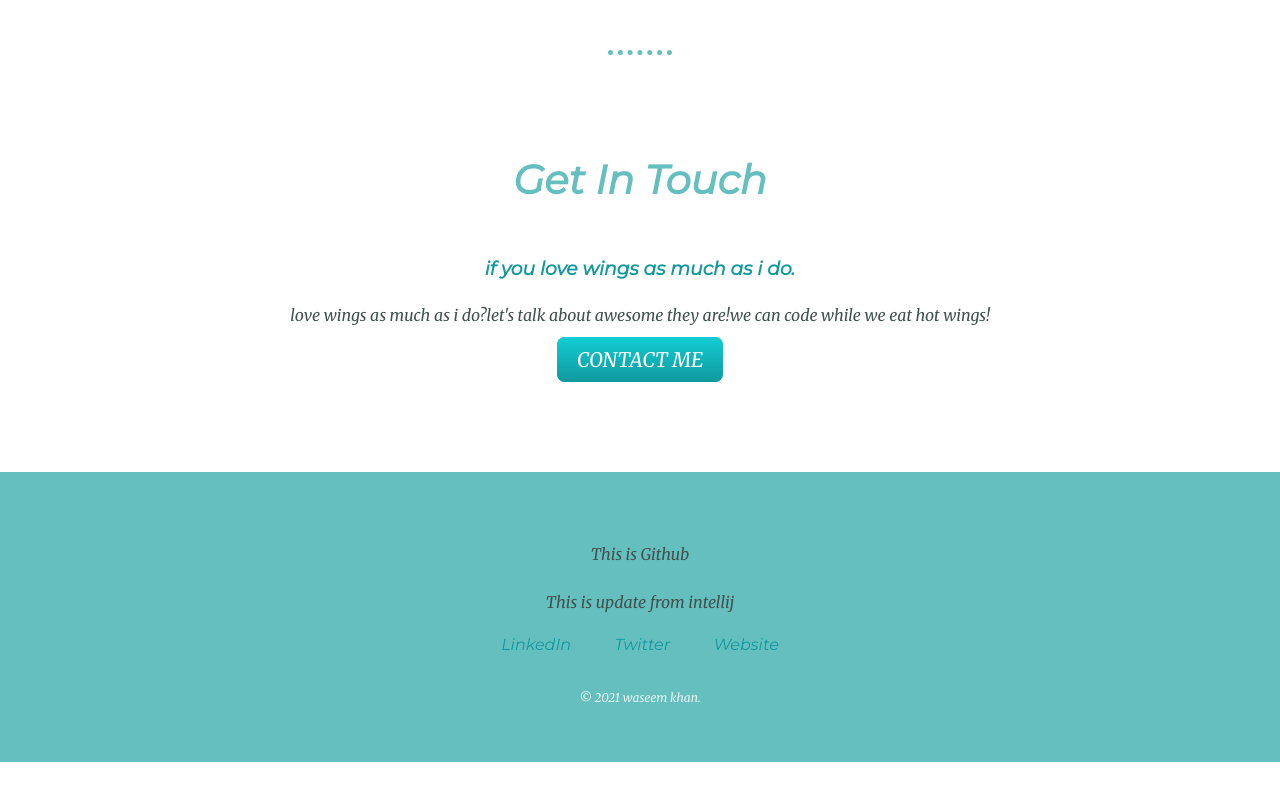
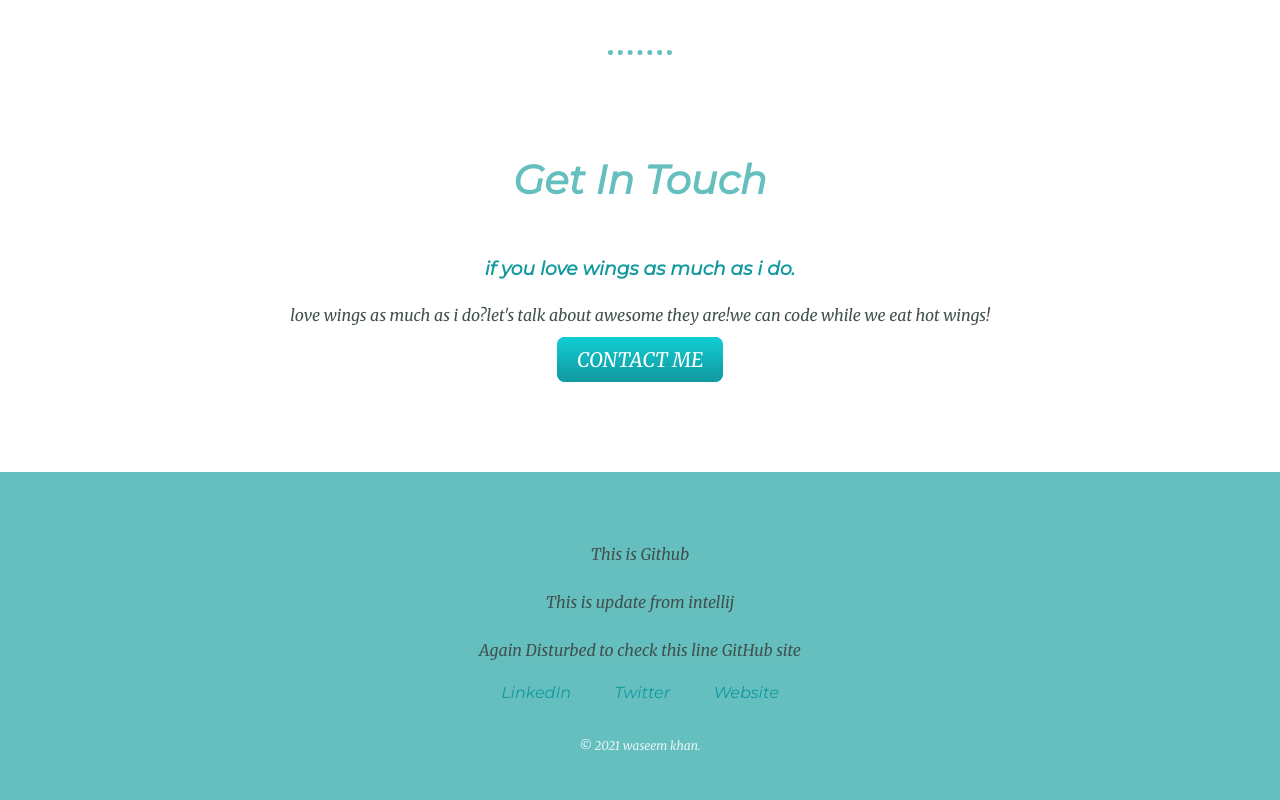
Before and after one commit to ZkWaseemKhan/Single-Page-Portfolio-Website, a plain HTML site: page index.html in a window 1280 px wide. Shown: the part 2099-2899 px from the top of the page. Before the commit the page ends 2861 px from the top, so only its background shows below. Drawn offline with Linux system fonts and the light colour scheme.

Commit message:
This again update in Github

```diff
--- a/index.html
+++ b/index.html
@@ -52,6 +52,7 @@
       <div class="bottom-container">
           <p>This is Github</p>
           <p>This is update from intellij</p>
+          <p>Again Disturbed to check this line GitHub site</p>
         <a class="footer-link" href="https://www.linkedin.com/in/waseem-khan-4b111018b/">LinkedIn</a>
         <a class="footer-link" href="https://twitter.com/">Twitter</a>
         <a class="footer-link" href="https://www.appbrewery.co/">Website</a>
```
